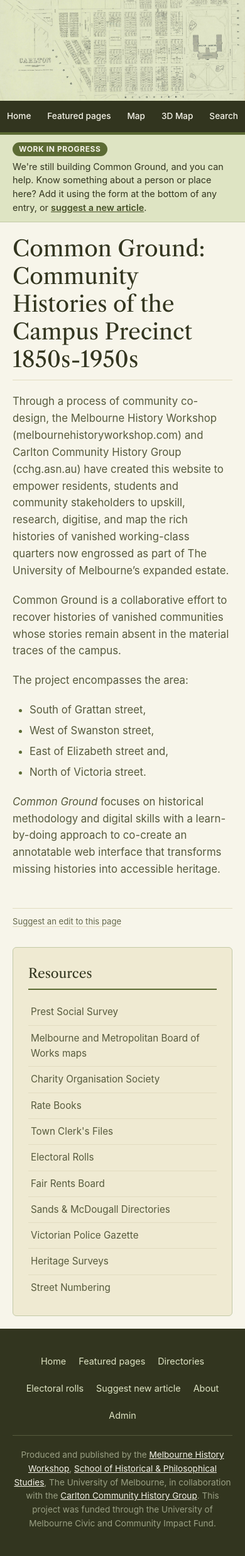
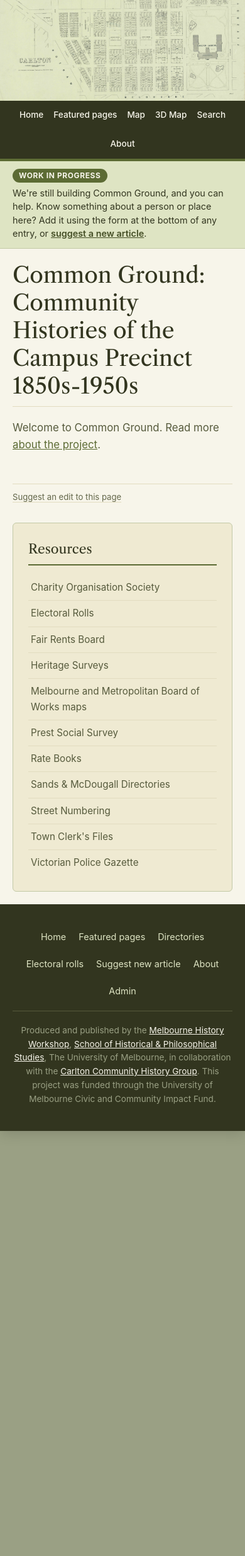
Before and after one commit to historicalesque/carlton, a Jekyll site: the page built from index.md, in a window 390 px wide. Shown: the whole page at 63% size. Built offline with Jekyll 4.4.1, drawn with Linux system fonts in a browser that asks for light colours.

Commit message:
Sort Resources menu, add About to top nav, move home text to About
The home page keeps its heading and a one-line welcome linking to About.
On phones the six nav items now wrap onto a second row instead of
overflowing the page.

Co-Authored-By: Claude Opus 5.5 <noreply@anthropic.com>
Claude-Session: https://claude.ai/code/session_01PDvYpR6X51477qZerCMzdD

```diff
--- a/_layouts/default.html
+++ b/_layouts/default.html
@@ -31,6 +31,7 @@
                 <li><a href="map">Map</a></li>
                 <li><a href="map3d">3D Map</a></li>
                 <li><a href="search">Search</a></li>
+                <li><a href="about">About</a></li>
             </ul>
         </nav>
 
@@ -54,23 +55,17 @@
             <aside class="sidebar-menu" aria-label="Resources">
                 <h2>Resources</h2>
                 <ul class="theme-list">
-
-                    <li><a href="civic?id=Prest Social Survey">Prest Social Survey</a></li>
-                    <li><a href="civic?id=MMBW">Melbourne and Metropolitan Board of Works maps</a></li>
-
                     <li><a href="civic?id=Charity Organisation Society">Charity Organisation Society</a></li>
-                    <li><a href="civic?id=Rate Books">Rate Books</a></li>
-                    <li><a href="civic?id=Town Clerk%27s Files">Town Clerk's Files</a></li>
                     <li><a href="civic?id=Electoral Rolls">Electoral Rolls</a></li>
                     <li><a href="civic?id=Fair Rents Board">Fair Rents Board</a></li>
+                    <li><a href="civic?id=Heritage Surveys">Heritage Surveys</a></li>
+                    <li><a href="civic?id=MMBW">Melbourne and Metropolitan Board of Works maps</a></li>
+                    <li><a href="civic?id=Prest Social Survey">Prest Social Survey</a></li>
+                    <li><a href="civic?id=Rate Books">Rate Books</a></li>
                     <li><a href="civic?id=Sands %26 McDougall Directories">Sands & McDougall Directories</a></li>
+                    <li><a href="civic?id=Street Numbering">Street Numbering</a></li>
+                    <li><a href="civic?id=Town Clerk%27s Files">Town Clerk's Files</a></li>
                     <li><a href="civic?id=Victorian Police Gazette">Victorian Police Gazette</a></li>
-                    <li><a href="civic?id=Heritage Surveys">Heritage Surveys</a></li>
-                    <li><a href="civic?id=Street Numbering">Street Numbering</a></li>
-
-
-
-
                 </ul>
             </aside>
 
--- a/civic/Home.xml
+++ b/civic/Home.xml
@@ -17,20 +17,12 @@
     </fileDesc>
     <revisionDesc status="published">
       <change when="2026-10-09" type="created">Moved here from the site page index.md by Common Ground.</change>
+      <change when="2026-10-09" type="revised">Introductory text moved to the About page; placeholder sentence added.</change>
     </revisionDesc>
   </teiHeader>
   <text>
     <body>
-      <p>Through a process of community co-design, the Melbourne History Workshop (melbournehistoryworkshop.com) and Carlton Community History Group (cchg.asn.au) have created this website to empower residents, students and community stakeholders to upskill, research, digitise, and map the rich histories of vanished working-class quarters now engrossed as part of The University of Melbourne’s expanded estate.</p>
-      <p>Common Ground is a collaborative effort to recover histories of vanished communities whose stories remain absent in the material traces of the campus.</p>
-      <p>The project encompasses the area:</p>
-      <list rend="bulleted">
-        <item>South of Grattan street,</item>
-        <item>West of Swanston street,</item>
-        <item>East of Elizabeth street and,</item>
-        <item>North of Victoria street.</item>
-      </list>
-      <p><hi rend="italic">Common Ground</hi> focuses on historical methodology and digital skills with a learn-by-doing approach to co-create an annotatable web interface that transforms missing histories into accessible heritage.</p>
+      <p>Welcome to Common Ground. Read more <ref target="about">about the project</ref>.</p>
     </body>
   </text>
 </TEI>
--- a/styles/site.css
+++ b/styles/site.css
@@ -158,12 +158,12 @@ body {
     color: var(--moss-bright);
 }
 
-/* Phones: tighter links so all five items fit on one row */
+/* Phones: tighter links; the six items wrap onto a second row when they don't fit */
 @media (max-width: 600px) {
     .main-nav { padding: 0 4px; }
-    .nav-links { flex-wrap: nowrap; justify-content: space-between; }
+    .nav-links { justify-content: center; }
     .nav-links li a {
-        padding: 14px 7px;
+        padding: 12px 8px;
         font-size: 0.85rem;
         letter-spacing: 0;
         white-space: nowrap;
```
Also changed, not shown: civic/About.xml (+11 -0 lines).
